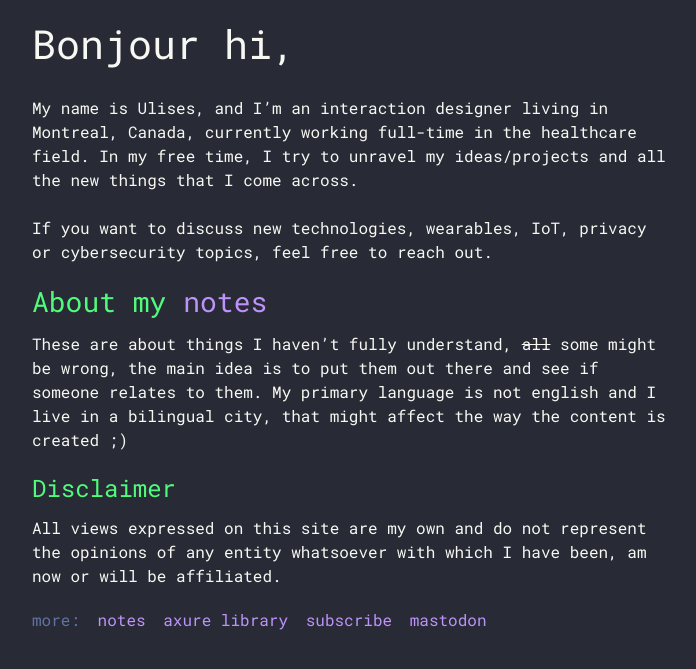
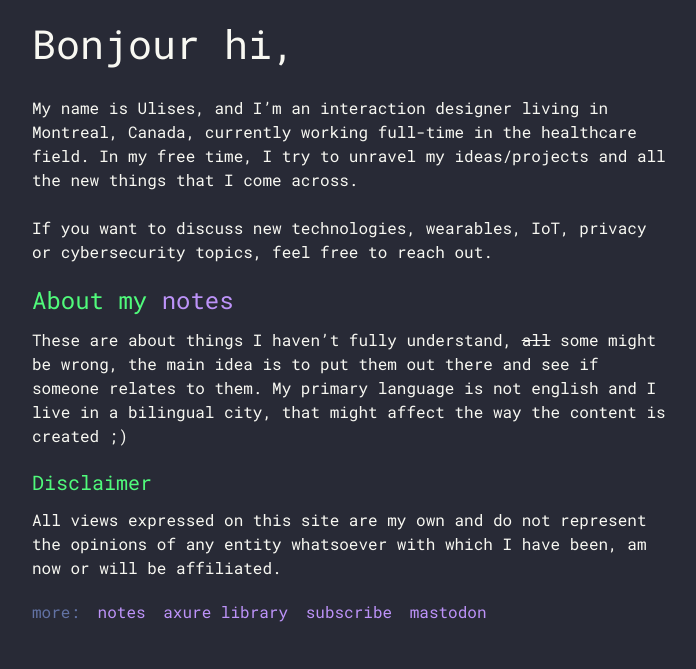
Before and after one commit to ctrl-b/ctrl-b.github.io, a Jekyll site: the page built from index.md, in a window 1280 px wide. Shown: the top 669 px of the page, without its empty margins (288-984 px from the left). Built offline with Jekyll 4.4.1, drawn with Linux system fonts in a browser that asks for light colours.

Commit message:
resize headers

```diff
--- a/index.md
+++ b/index.md
@@ -12,10 +12,10 @@ My name is Ulises, and I’m an interaction designer living in Montreal, Canada,
 
 If you want to discuss new technologies, wearables, IoT, privacy or cybersecurity topics, feel free to reach out.
 
-## About my [notes](/notes)
+### About my [notes](/notes)
 
 These are about things I haven’t fully understand, ~~all~~ some might be wrong, the main idea is to put them out there and see if someone relates to them. My primary language is not english and I live in a bilingual city, that might affect the way the content is created ;)
 
-### Disclaimer
+#### Disclaimer
 
 All views expressed on this site are my own and do not represent the opinions of any entity whatsoever with which I have been, am now or will be affiliated.
```
